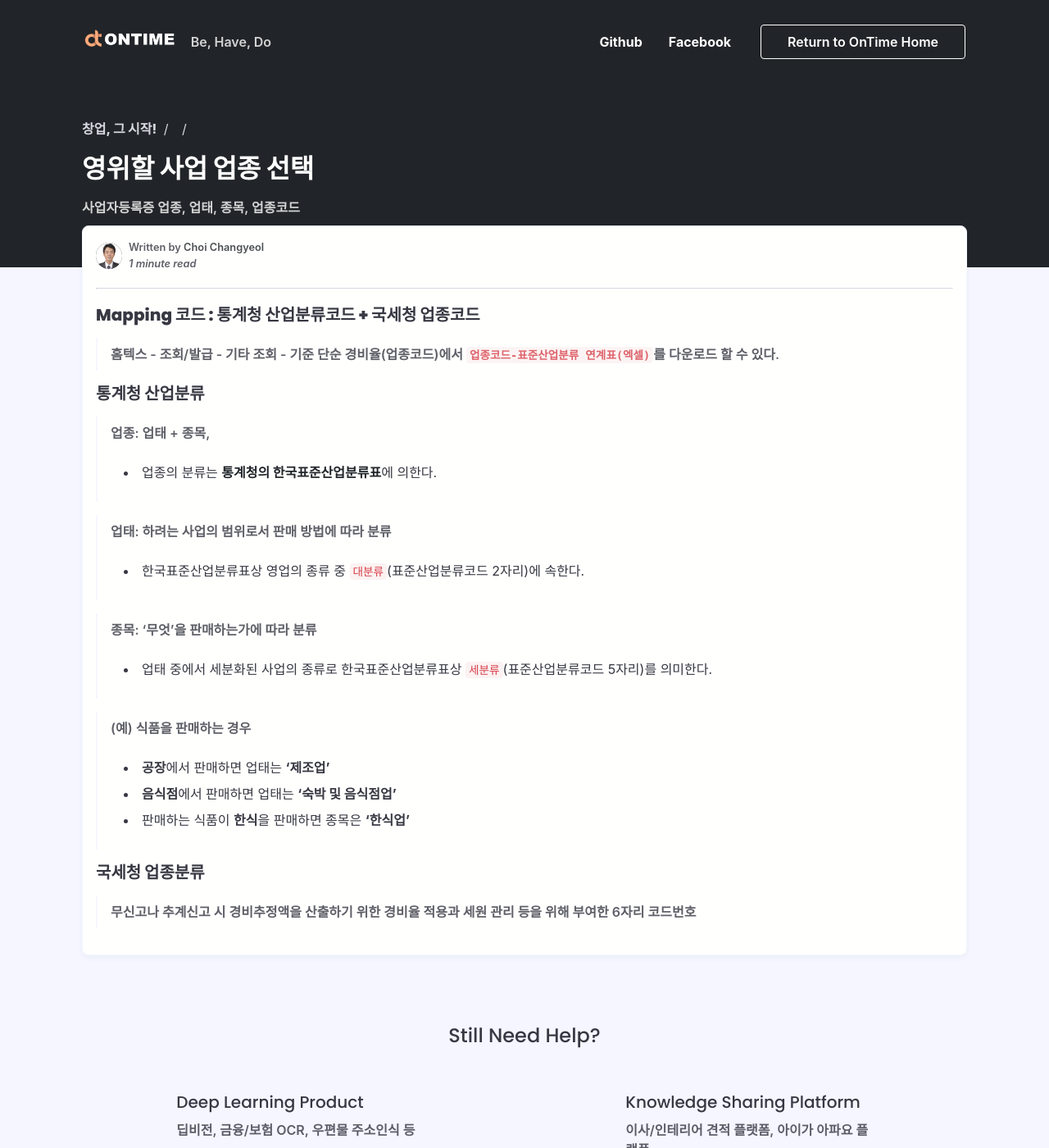
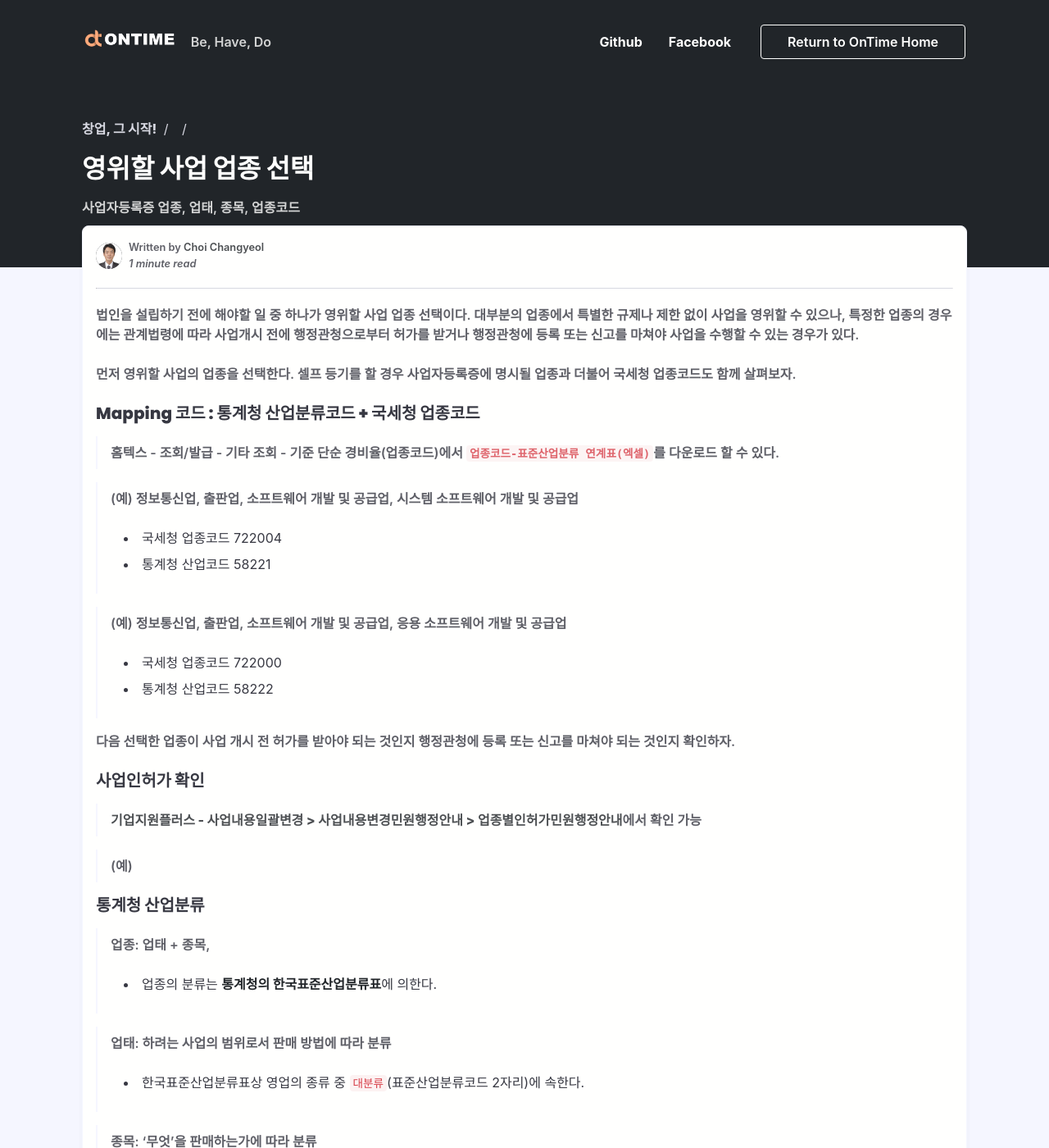
Before and after one commit to ontime-git/ontime-git.github.io, a Jekyll site: the page built from _posts/registration/2021-03-03-Business-License.md, in a window 1280 px wide and 1400 px high. Shown: the whole window at 82% size. Built offline with Jekyll 4.4.1, drawn with Linux system fonts in a browser that asks for light colours; nearby versions of some CDN libraries; some web fonts are replaced; comment, search, counter and statistics services are not loaded.

Commit message:
Update 2021-03-03-Business-License.md

```diff
--- a/_posts/registration/2021-03-03-Business-License.md
+++ b/_posts/registration/2021-03-03-Business-License.md
@@ -10,11 +10,29 @@ published: true
 
 -----
 
+법인을 설립하기 전에 해야할 일 중 하나가 영위할 사업 업종 선택이다. 대부분의 업종에서 특별한 규제나 제한 없이 사업을 영위할 수 있으나, 특정한 업종의 경우에는 관계법령에 따라 사업개시 전에 행정관청으로부터 허가를 받거나 행정관청에 등록 또는 신고를 마쳐야 사업을 수행할 수 있는 경우가 있다.
+
+먼저 영위할 사업의 업종을 선택한다. 셀프 등기를 할 경우 사업자등록증에 명시될 업종과 더불어 국세청 업종코드도 함께 살펴보자.
 
 ##### **Mapping 코드 : 통계청 산업분류코드 + 국세청 업종코드**
 
 > 홈텍스 - 조회/발급 - 기타 조회 - 기준 단순 경비율(업종코드)에서 [`업종코드-표준산업분류 연계표(엑셀)`](https://www.hometax.go.kr/websquare/websquare.wq?w2xPath=/ui/pp/index_pp.xml&tmIdx=1&tm2lIdx=0111050000&tm3lIdx=0111050000){:target="_blank"}를 다운로드 할 수 있다.
 
+> (예) 정보통신업, 출판업, 소프트웨어 개발 및 공급업, 시스템 소프트웨어 개발 및 공급업
+> - 국세청 업종코드 722004
+> - 통계청 산업코드 58221
+
+> (예) 정보통신업, 출판업, 소프트웨어 개발 및 공급업, 응용 소프트웨어 개발 및 공급업
+> - 국세청 업종코드 722000
+> - 통계청 산업코드 58222
+
+다음 선택한 업종이 사업 개시 전 허가를 받아야 되는 것인지 행정관청에 등록 또는 신고를 마쳐야 되는 것인지 확인하자.
+
+##### **사업인허가 확인**
+
+> [기업지원플러스 - 사업내용일괄변경 > 사업내용변경민원행정안내 > 업종별인허가민원행정안내](http://www.g4b.go.kr/svc/osr/bcg/scv/SvcGuideInduty.do){:target="_blank"}에서 확인 가능
+
+> (예)
 
 ##### **통계청 산업분류**
 
```
